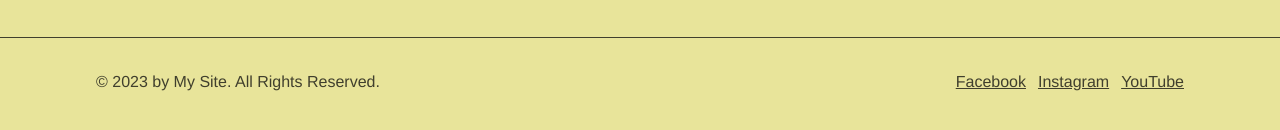
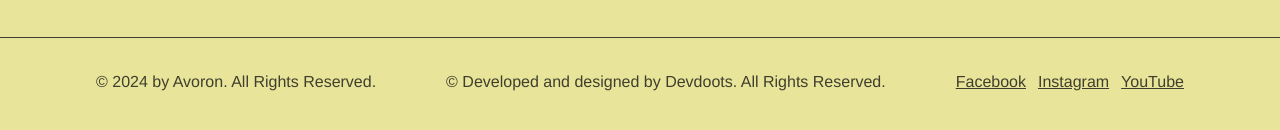
Before and after one commit to gohan-gb/Avoron, a React (Vite) app: page /admin-panel in a window 1280 px wide. Shown: the part 1092-1222 px from the top of the page. Built offline with nearby package versions, Linux system fonts and the light colour scheme; no server answers.

Commit message:
routes-footer

```diff
--- a/src/common/Footer.jsx
+++ b/src/common/Footer.jsx
@@ -32,7 +32,7 @@ const Footer = () => {
     try {
       const productsdata = await config.getProducts(category, fetchedCategory)
       dispatch(productFetch(productsdata));
-      navigate("/products", { state: { categoryName: fetchedCategory } });
+      navigate("/hindu-god-decoration-items/collections", { state: { categoryName: fetchedCategory } });
     } catch (error) {
       console.log(error);
     }
@@ -87,7 +87,10 @@ const Footer = () => {
       <MarginWrapper>
         <div className='flex justify-between items-center pt-8 pb-16 px-8'>
         <div className=''>
-        © 2023 by My Site. All Rights Reserved.
+        © 2024 by Avoron. All Rights Reserved.
+        </div>
+        <div className=''>
+        © Developed and designed by Devdoots. All Rights Reserved.
         </div>
         <div className='hidden sm:block'>
           <ul className='flex flex-row gap-3 underline'>
```
